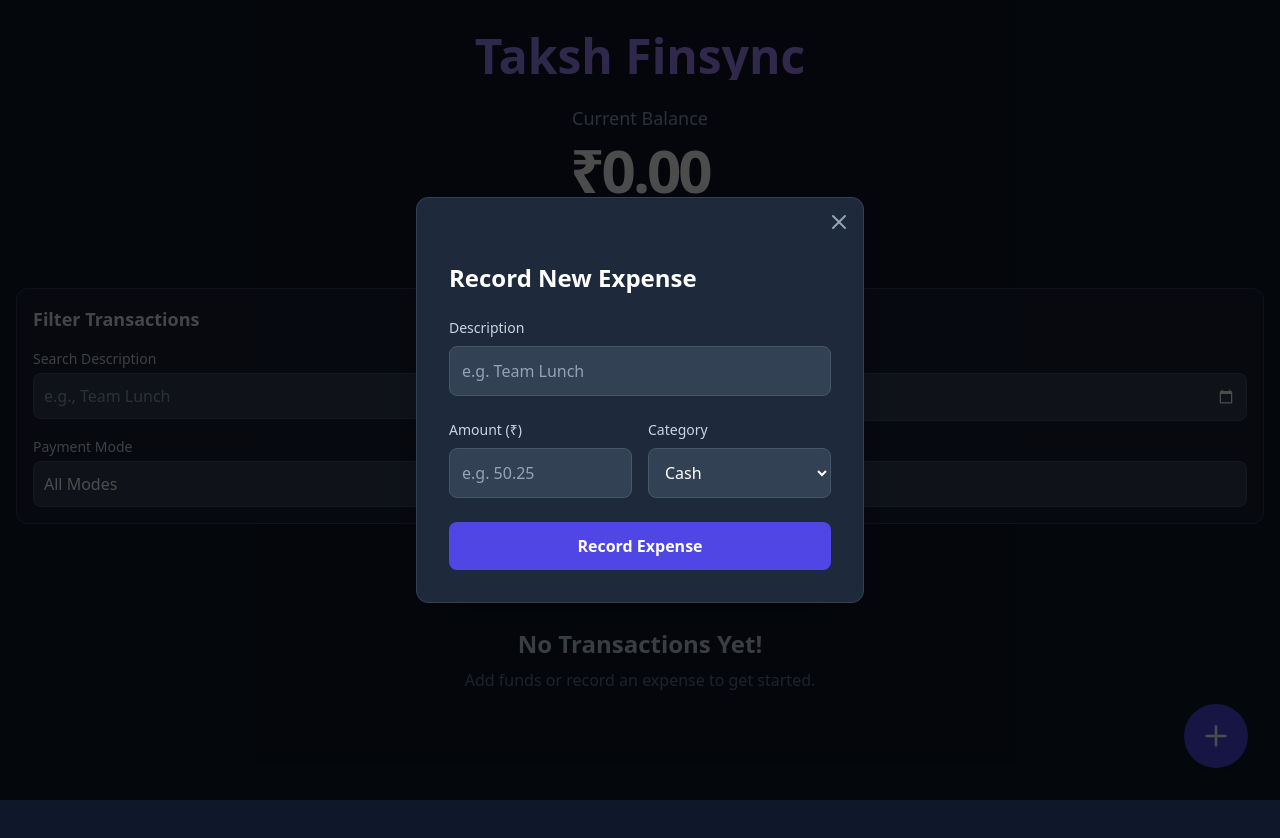
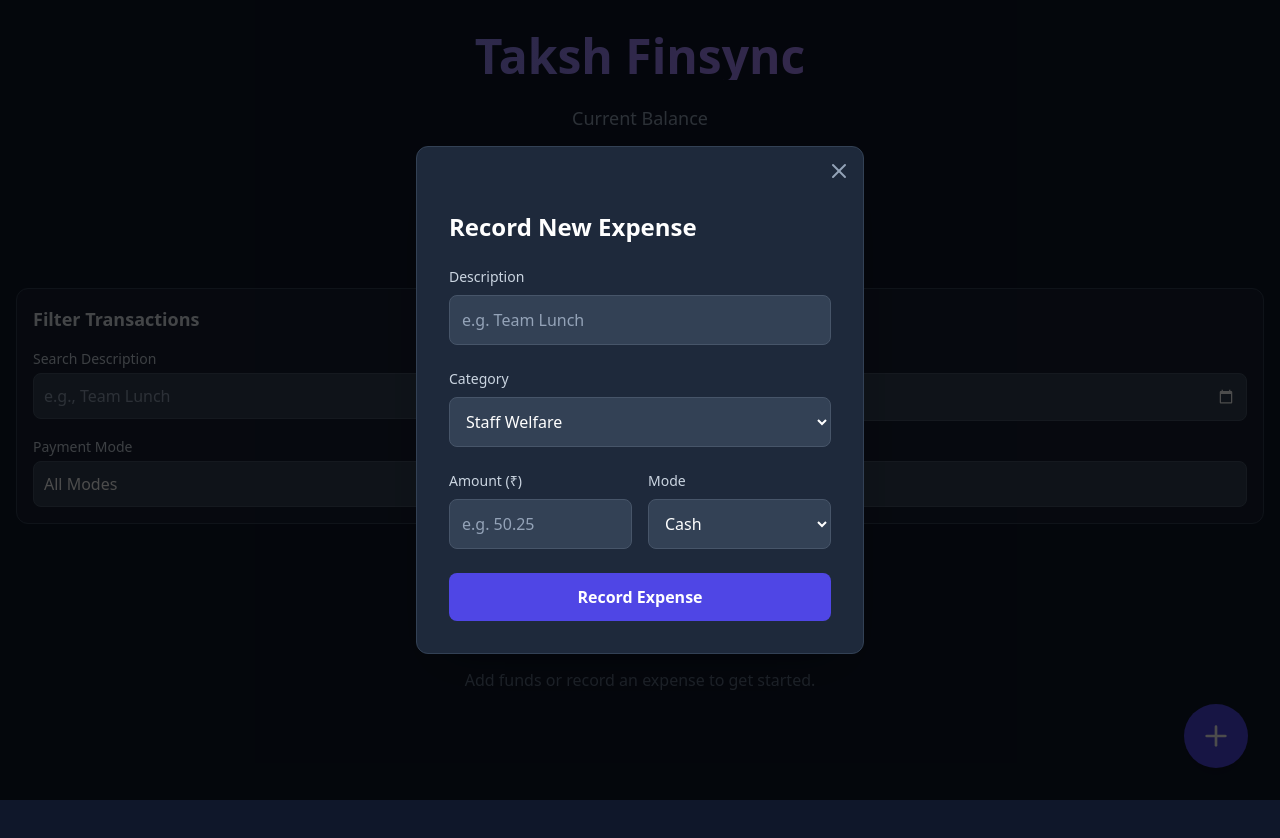
Before and after one commit to MR-WEBMASTERS/Takshwebx, a React (Vite) app: page / in a window 1280 px wide. Both pictures are taken after a click on the button "Add new expense". Shown: the top 838 px of the page. Built offline with nearby package versions, Linux system fonts and the light colour scheme.

Commit message:
Update VoucherForm.tsx

```diff
--- a/src/components/VoucherForm.tsx
+++ b/src/components/VoucherForm.tsx
@@ -1,17 +1,24 @@
 import React, { useState } from 'react';
-import type { Transaction, TransactionCategory } from '../types';
+import type { Transaction, TransactionCategory, TransactionMode } from '../types';
 
 interface ExpenseFormProps {
-  onAddExpense: (expense: Omit<Transaction, 'id' | 'date' | 'type' | 'category'> & { category: TransactionCategory }) => void;
+  onAddExpense: (expense: {
+    description: string;
+    amount: number;
+    category: TransactionCategory;
+    mode: TransactionMode;
+  }) => void;
   currentBalance: number;
 }
 
-const CATEGORIES: TransactionCategory[] = ['Cash', 'Staff Welfare', 'Office Expenses'];
+const CATEGORIES: TransactionCategory[] = ['Staff Welfare', 'Stationary Expenses', 'Pooja Expenses', 'Electricity Charges'];
+const MODES: TransactionMode[] = ['Cash', 'NEFT', 'IMPS'];
 
 const ExpenseForm: React.FC<ExpenseFormProps> = ({ onAddExpense, currentBalance }) => {
   const [description, setDescription] = useState('');
   const [amount, setAmount] = useState<number | ''>('');
   const [category, setCategory] = useState<TransactionCategory>(CATEGORIES[0]);
+  const [mode, setMode] = useState<TransactionMode>(MODES[0]);
   const [error, setError] = useState('');
 
   const handleSubmit = (e: React.FormEvent) => {
@@ -24,7 +31,7 @@ const ExpenseForm: React.FC<ExpenseFormProps> = ({ onAddExpense, currentBalance
         setError('Amount must be positive.');
         return;
     }
-    if (category === 'Cash' && Number(amount) > currentBalance) {
+    if (mode === 'Cash' && Number(amount) > currentBalance) {
         setError('Insufficient cash on hand. This expense exceeds the current balance.');
         return;
     }
@@ -34,6 +41,7 @@ const ExpenseForm: React.FC<ExpenseFormProps> = ({ onAddExpense, currentBalance
       description,
       amount: Number(amount),
       category,
+      mode,
     });
   };
 
@@ -55,6 +63,18 @@ const ExpenseForm: React.FC<ExpenseFormProps> = ({ onAddExpense, currentBalance
         />
       </div>
 
+      <div>
+          <label htmlFor="category" className="block text-sm font-medium text-slate-300 mb-2">Category</label>
+          <select
+            id="category"
+            value={category}
+            onChange={(e) => setCategory(e.target.value as TransactionCategory)}
+            className="w-full bg-slate-700 border border-slate-600 rounded-lg p-3 text-white focus:ring-2 focus:ring-indigo-500 focus:border-indigo-500 transition"
+          >
+            {CATEGORIES.map(cat => <option key={cat} value={cat}>{cat}</option>)}
+          </select>
+      </div>
+
       <div className="grid grid-cols-2 gap-4">
         <div>
           <label htmlFor="amount" className="block text-sm font-medium text-slate-300 mb-2">Amount (₹)</label>
@@ -70,14 +90,14 @@ const ExpenseForm: React.FC<ExpenseFormProps> = ({ onAddExpense, currentBalance
           />
         </div>
         <div>
-          <label htmlFor="category" className="block text-sm font-medium text-slate-300 mb-2">Category</label>
+          <label htmlFor="mode" className="block text-sm font-medium text-slate-300 mb-2">Mode</label>
           <select
-            id="category"
-            value={category}
-            onChange={(e) => setCategory(e.target.value as TransactionCategory)}
+            id="mode"
+            value={mode}
+            onChange={(e) => setMode(e.target.value as TransactionMode)}
             className="w-full bg-slate-700 border border-slate-600 rounded-lg p-3 text-white focus:ring-2 focus:ring-indigo-500 focus:border-indigo-500 transition"
           >
-            {CATEGORIES.map(cat => <option key={cat} value={cat}>{cat}</option>)}
+            {MODES.map(m => <option key={m} value={m}>{m}</option>)}
           </select>
         </div>
       </div>
```
